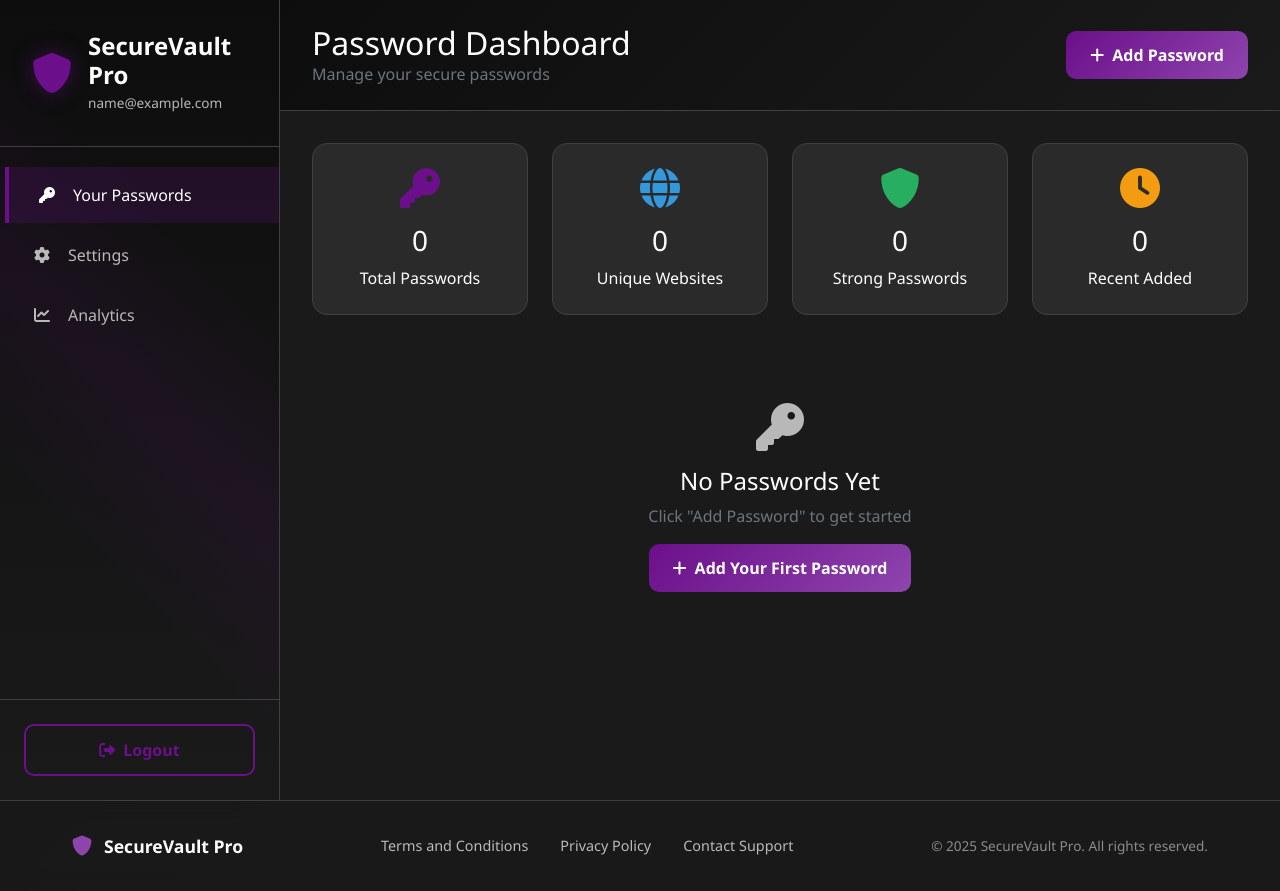
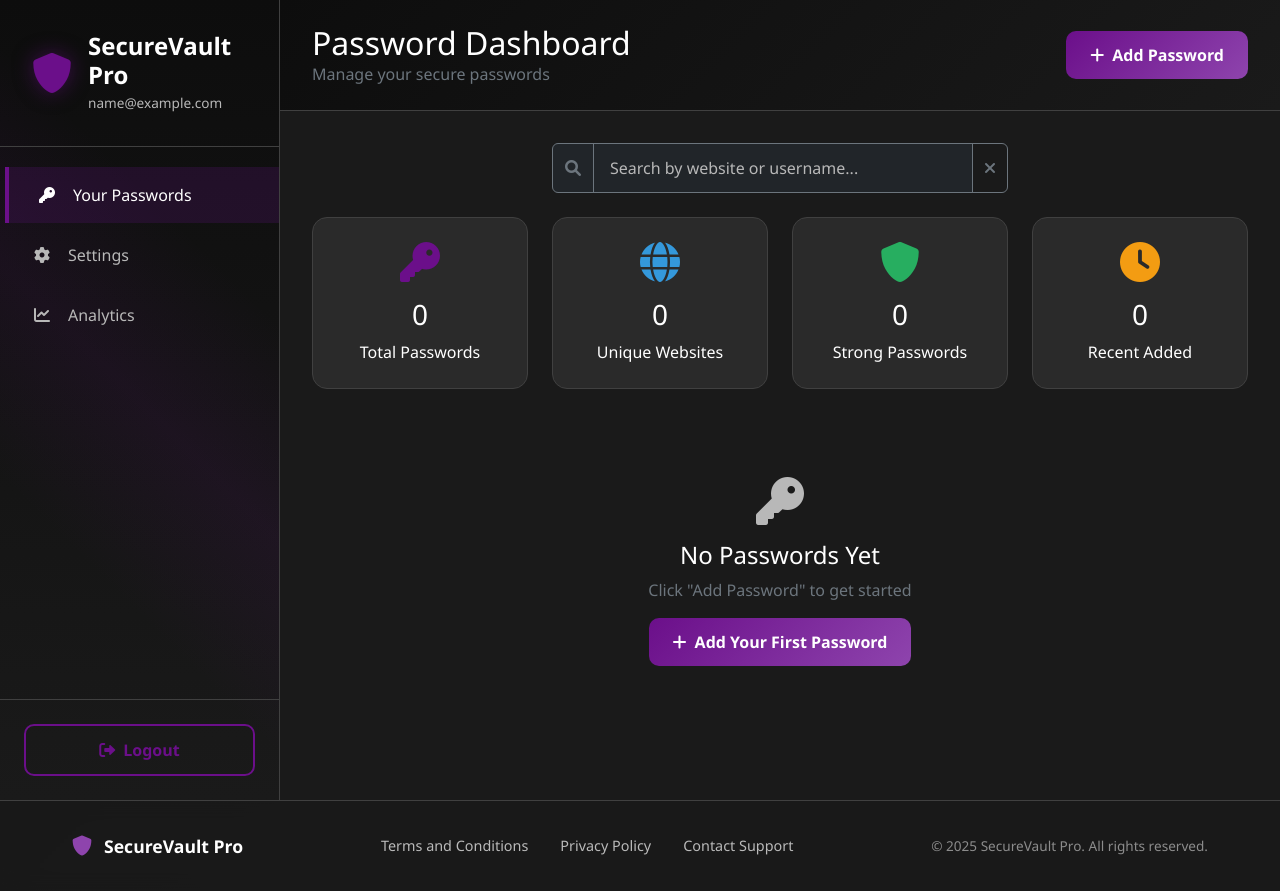
Before and after one commit to RandomEggs/SecureVaultPro, a Flask app: page /dashboard in a window 1280 px wide. Run offline with Flask 3, Linux system fonts and the light colour scheme; the visitor is signed in with stand-in values (Sample User, id 1); parts of the project's set-up code (start-up, migrations or seed data) failed here and were passed over; some libraries are stand-ins or nearby versions.

Commit message:
Add search functionality to filter passwords by website or username

```diff
--- a/backend/templates/dashboard.html
+++ b/backend/templates/dashboard.html
@@ -526,6 +526,25 @@
         </div>
 
         <div class="content">
+            <!-- Search Bar -->
+            <div class="row mb-4">
+                <div class="col-md-6 mx-auto">
+                    <div class="input-group">
+                        <span class="input-group-text bg-dark border-secondary">
+                            <i class="fas fa-search text-secondary"></i>
+                        </span>
+                        <input type="text"
+                               id="searchInput"
+                               class="form-control bg-dark border-secondary text-light"
+                               placeholder="Search by website or username..."
+                               onkeyup="searchPasswords()">
+                        <button class="btn btn-outline-secondary" type="button" onclick="clearSearch()">
+                            <i class="fas fa-times"></i>
+                        </button>
+                    </div>
+                </div>
+            </div>
+
             <!-- Stats Cards -->
             <div class="row mb-4">
                 <div class="col-md-3 mb-3">
@@ -1474,6 +1493,35 @@ function validateChangePasswords() {
 $('#new_password').on('input', checkChangePasswordStrength);
 $('#confirm_new_password').on('input', validateChangePasswords);
 
+// Search functionality
+function searchPasswords() {
+    const searchTerm = $('#searchInput').val().toLowerCase().trim();
+    const passwordCards = $('.password-card');
+
+    if (!searchTerm) {
+        // Show all passwords if search is empty
+        passwordCards.show();
+        return;
+    }
+
+    passwordCards.each(function() {
+        const card = $(this);
+        const website = card.find('h5').text().toLowerCase();
+        const username = card.find('.text-secondary').first().text().toLowerCase();
+
+        if (website.includes(searchTerm) || username.includes(searchTerm)) {
+            card.show();
+        } else {
+            card.hide();
+        }
+    });
+}
+
+function clearSearch() {
+    $('#searchInput').val('');
+    $('.password-card').show();
+}
+
 function showNotification(message, type) {
     const alertClass = type === 'success' ? 'alert-success' : 'alert-danger';
     const alert = $(`
```
